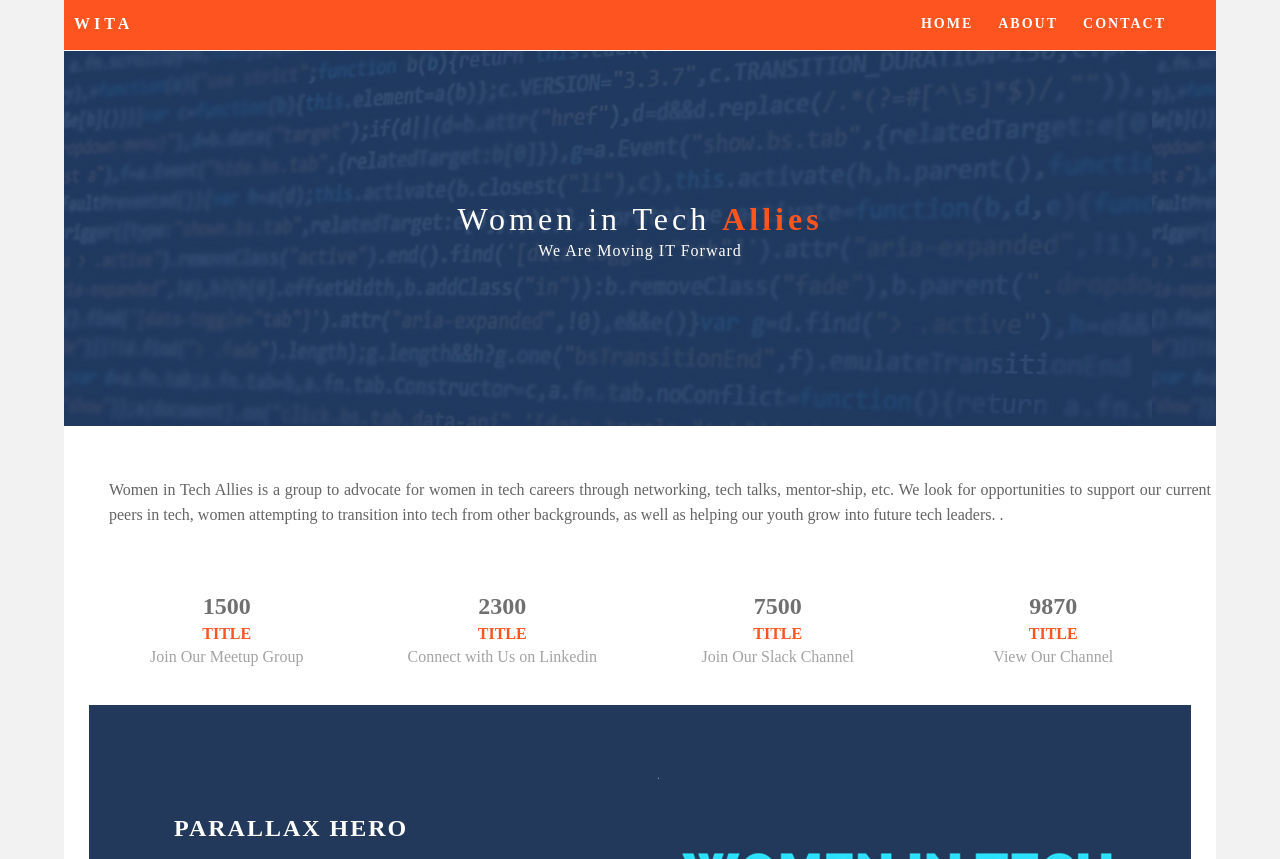
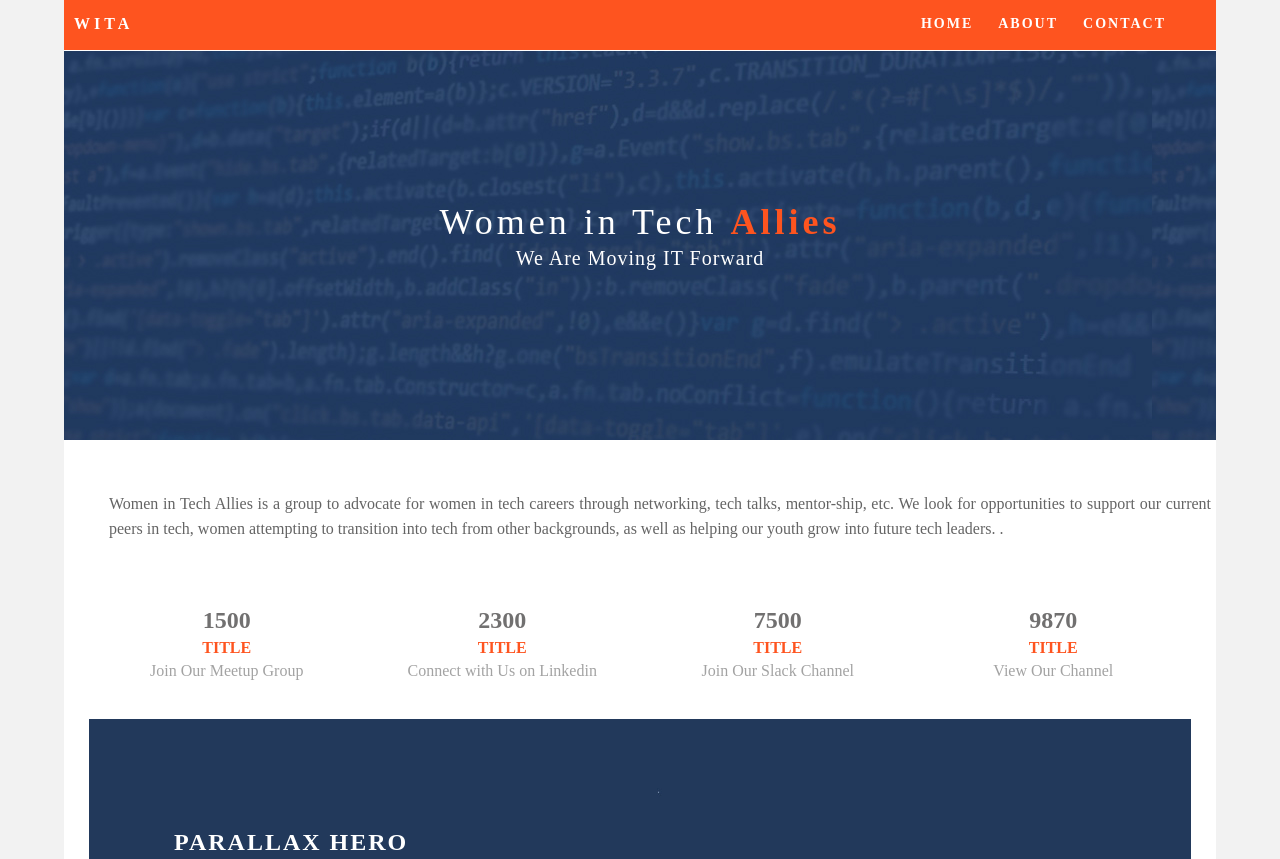
Before and after one commit to alanidnp/WITA-Website_Archived, a plain HTML site: page index.html in a window 1280 px wide. Shown: the top 859 px of the page. Drawn offline with Linux system fonts and the light colour scheme.

Commit message:
hero font resize

```diff
--- a/css/main.css
+++ b/css/main.css
@@ -74,7 +74,7 @@ ul li:hover a {
 	font-style: normal;
 	font-family: raleway;
 	font-weight: 100;
-	font-size: 2em;
+	font-size: 2.25em;
 }
 /* Hero Section */
 .hero {
@@ -94,6 +94,7 @@ ul li:hover a {
 	font-weight: lighter;
 	text-transform: capitalize;
 	letter-spacing: 1px;
+	font-size: 1.25em;
 }
 /* About Section */
 .text_column {
--- a/index.html
+++ b/index.html
@@ -35,7 +35,7 @@
   </header>
   <!-- Hero Section -->
   <section class="hero" id="hero">
-    <h2 class="hero_header">Women in Tech <span class="light">Allies</span></h2>
+    <h1 class="hero_header">Women in Tech <span class="light">Allies</span></h1>
     <p class="tagline">We are Moving IT Forward</p>
   </section>
   <!-- About Section -->
```
